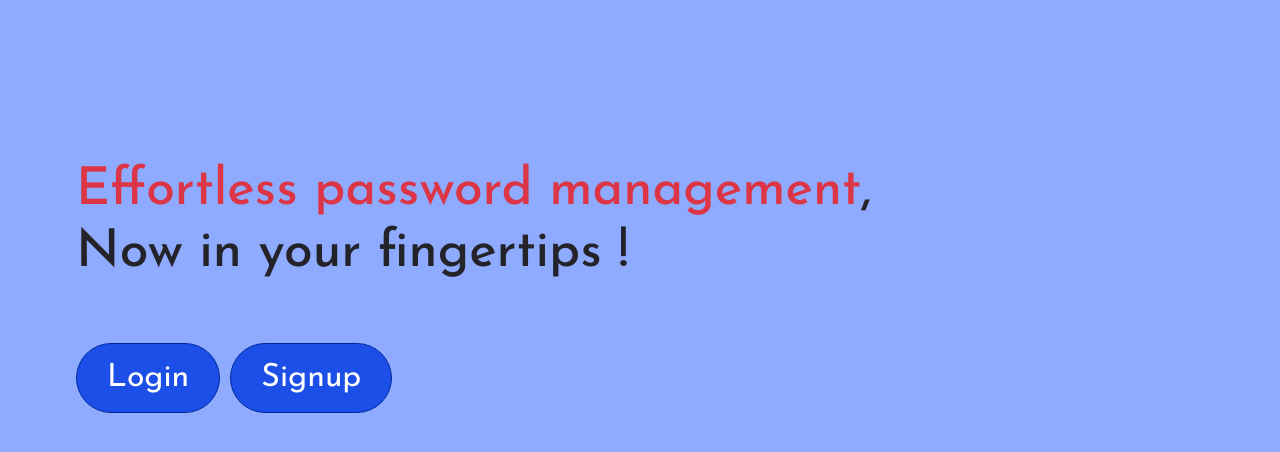
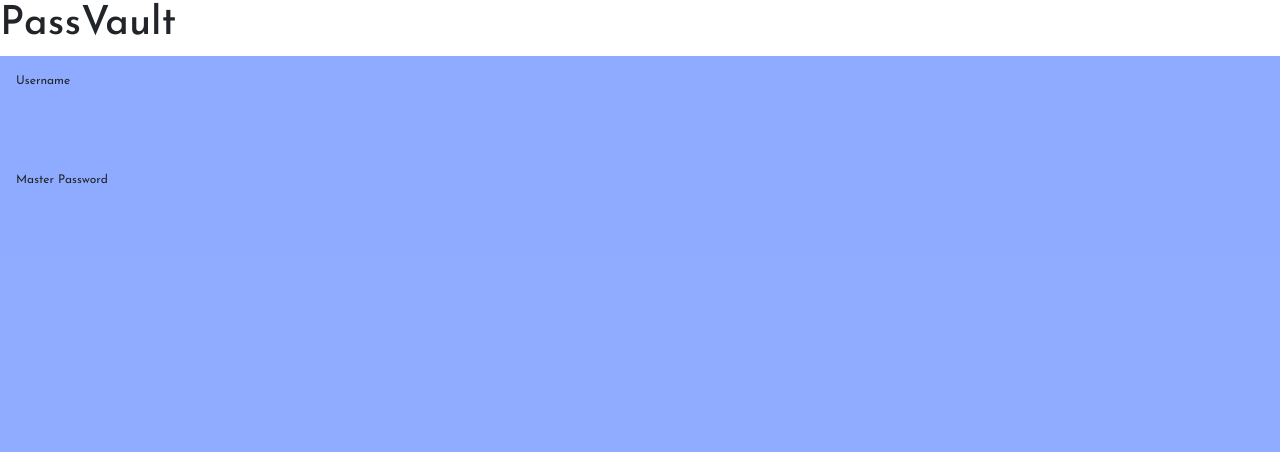
Before and after one commit to Monish-Palanikumar/passvault-frontend, a React (Create React App) app: page /login in a window 1280 px wide. Shown: the top 452 px of the page. Built offline with nearby package versions, Linux system fonts and the light colour scheme.

Commit message:
login form v1

```diff
--- a/src/App.css
+++ b/src/App.css
@@ -1,30 +1,25 @@
-
 :root {
-	--header-height: 3rem;
 
 	/*========== Colors ==========*/
-	/* Change favorite color */
-	--hue-color: 240; /*Purple 250 - Green 142 - Blue 230 - Pink 340*/
 
-	/* HSL color mode */
-	--first-color: hsl(var(--hue-color), 69%, 61%);
-	--first-color-second: hsl(var(--hue-color), 69%, 61%);
-	--first-color-alt: hsl(var(--hue-color), 57%, 53%);
-	--first-color-lighter: hsl(var(--hue-color), 92%, 85%);
+	/* Deep gray */
 	--title-color: hsl(var(--hue-color), 8%, 15%);
+	/* darker dray */
 	--text-color: hsl(var(--hue-color), 8%, 45%);
+	/* lighter gray */
 	--text-color-light: hsl(var(--hue-color), 8%, 65%);
 	--input-color: hsl(var(--hue-color), 70%, 96%);
 	--body-color: hsl(var(--hue-color), 60%, 99%);
-	--container-color: #fff;
 	--scroll-bar-color: hsl(var(--hue-color), 12%, 90%);
 	--scroll-thumb-color: hsl(var(--hue-color), 12%, 80%);
+	--light-color: #1b4f94;
+	--dark-color: #051850;
 
 
 	/* .5rem = 8px, 1rem = 16px, 1.5rem = 24px ... */
 	--big-font-size: 3.25rem;
 	--h1-font-size: 2rem;
-	--h2-font-size: 1.25rem;
+	--h2-font-size: 1.5rem;
 	--h3-font-size: 1.125rem;
 	--normal-font-size: 0.938rem;
 	--small-font-size: 0.813rem;
@@ -45,35 +40,62 @@
 	--mb-2-5: 2.5rem;
 	--mb-3: 3rem;
 }
-.App {
-	text-align: center;
-}
 #landing-section{
 	position: absolute;
 	top: 20%;
 	left: 5%;
 }
 #landing-section h1{
-	color: var(--title-color);
 	font-size: var(--big-font-size);
 }
 #landing-section a{
-	font-size: var(--h1-font-size);
+	font-size: var(--h2-font-size);
 	text-decoration: none;
 }
 .button{
 	display: inline-block;
 	color: #fff;
 	margin-top: 50px;
-	margin-right: 10px;
-	padding: 10px 30px;
+	margin-right: 30px;
+	padding: 7px 30px;
 	border: 1px solid #00289e;
 	border-radius: 50px;
-	/* transition: 0.2s; */
 }
 .button-full{
-	background-color: #1c4fe7;
+	background-color: var(--dark-color);
 }
 .button-full:hover{
 	background-color: red;
 }
+.light{
+	color: var(--light-color);
+}
+.dark{
+	color: var(--dark-color);
+}
+#sect{
+	height: 100vh;
+	background-color: rgba(33, 89, 255,0.5);
+}
+.grid {
+	display: grid;
+	gap: 1.5rem;
+}
+.login-input{
+	width: 100%;
+	background-color: var(--input-color);
+	color: var(--text-color);
+	font-size: var(--normal-font-size);
+	border: none;
+	outline: none;
+	padding: .25rem .5rem .5rem 0;
+}
+.login-label{
+	font-size: var(--smaller-font-size);
+	color: var(--title-color);
+}
+.login-content{
+	background-color: var(--input-color);
+	border-radius: .5rem;
+	padding: .75rem 1rem .25rem;
+}
--- a/src/App.js
+++ b/src/App.js
@@ -1,10 +1,23 @@
 import "bootstrap/dist/css/bootstrap.min.css";
 import './App.css';
+import React from "react";
+import { BrowserRouter as Router, Routes, Route } from 'react-router-dom';
+
+import Header from "./components/Header";
+import Dashboard from "./Views/Dashboard";
 import Landing from "./Views/Landing";
+import Login from "./Views/Login";
 
 function App() {
 	return (
-		<Landing />
+		<Router>
+			<Header />
+			<Routes>
+				<Route path="/" element={<Landing />} />
+				<Route path="/dashboard" element={<Dashboard />} />
+				<Route path="/login" element={<Login />} />
+			</Routes>
+		</Router>
 	);
 }
 
--- /dev/null
+++ b/src/Views/Dashboard.js
@@ -0,0 +1,11 @@
+import React from 'react'
+
+function Dashboard() {
+     return (
+          <div id="sect">
+               Dashboard
+          </div>
+     )
+}
+
+export default Dashboard
--- a/src/Views/Landing.js
+++ b/src/Views/Landing.js
@@ -4,7 +4,8 @@ function Landing() {
      return (
           <div id="landing-section">
                <div className='container'>
-                    <h1><span className='text-danger'>Effortless password management</span>,<br />Now in your fingertips !</h1>
+                    <h1><span className='light'>Effortless password management</span>,<br /><span className="dark">Now in your fingertips !</span></h1>
+                    {/* TODO Change links */}
                     <a className="button button-full" href='http://localhost:3000/login'>Login</a>
                     <a className="button button-full" href='http://localhost:3000/signup'>Signup</a>
                </div>
--- /dev/null
+++ b/src/Views/Login.js
@@ -0,0 +1,22 @@
+import React from 'react'
+
+function Login() {
+     return (
+          <div id="sect">
+               <form className="login-form grid" method="post">
+                    <div className="login-inputs grid">
+                         <div className='login-content'>
+                              <label htmlFor='' className='login-label'>Username</label>
+                              <input type="text" className="login-input" />
+                         </div>
+                         <div className='login-content'>
+                              <label htmlFor='' className='login-label'>Master Password</label>
+                              <input type="text" className="login-input" />
+                         </div>
+                    </div>
+               </form>
+          </div>
+     )
+}
+
+export default Login
--- /dev/null
+++ b/src/components/Header.js
@@ -0,0 +1,11 @@
+import React from 'react'
+
+function Header() {
+     return (
+          <div>
+               <h1>PassVault</h1>
+          </div>
+     )
+}
+
+export default Header
```
